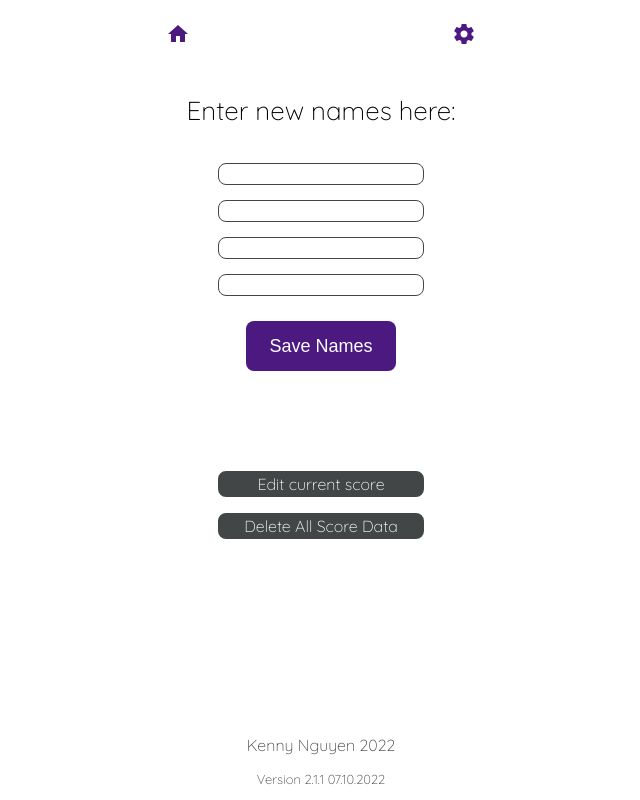
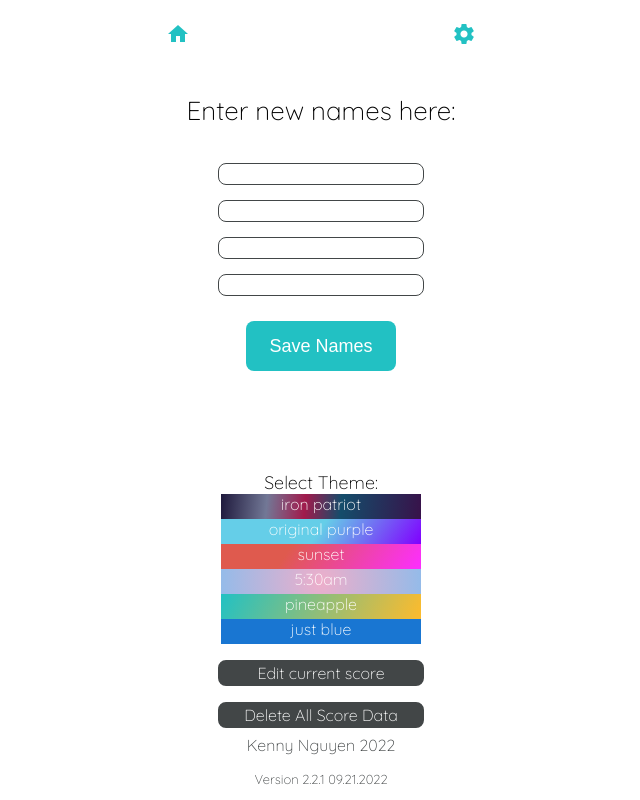
Before and after one commit to kennyqng/score, a React (Create React App) app: page /score/setting in a window 1280 px wide. Shown: the whole page, without its empty margins (319-959 px from the left). Built offline with nearby package versions, Linux system fonts and the light colour scheme.

Commit message:
themes and theme selection in settings

```diff
--- a/src/App.js
+++ b/src/App.js
@@ -1,4 +1,5 @@
 import React from "react";
+import { useState } from "react";
 import { BrowserRouter as Router, Route, Routes } from "react-router-dom";
 import NavBar from "./components/Navbar/Navbar";
 import Home from "./components/pages/Home";
@@ -7,12 +8,14 @@ import Edit from "./components/pages/Edit";
 import "./App.css";
 
 function App() {
+  const [theme, setTheme] = useState(Math.floor(Math.random() * 6));
+
   return (
     <Router basename={"/score"}>
-      <NavBar/>
+      <NavBar color={theme}/>
       <Routes>
-        <Route path="/" element={<Home />}></Route>
-        <Route path="/setting" element={<Setting />}></Route>
+        <Route path="/" element={<Home color={theme}/>}></Route>
+        <Route path="/setting" element={<Setting changeTheme={setTheme} color={theme} />}></Route>
         <Route path="/edit" element={<Edit />}></Route>
       </Routes>
     </Router>
--- a/src/components/Add/Add.css
+++ b/src/components/Add/Add.css
@@ -69,7 +69,7 @@
   margin: 8px 0px 30px ;
   border-radius: 8px;
   border: none;
-  background-color: #4B1980;
+  background-color: #1976d2;
   color: #ffffff;
 }
 .playerName {
--- a/src/components/Add/Add.js
+++ b/src/components/Add/Add.js
@@ -3,9 +3,9 @@ import Log from "../Log/Log";
 import Total from "../Total/Total";
 import dealer from "../../assets/Dealer.svg";
 import "./Add.css";
-import { Button, Slider, Box, Grid, Icon, Switch } from "@mui/material/";
+import { Button, Slider, Box, Grid, Icon, Switch, useThemeProps } from "@mui/material/";
 
-function Add() {
+function Add(props) {
   const [number1, setNumber1] = useState(0);
   const [number2, setNumber2] = useState(0);
   const [number3, setNumber3] = useState(0);
@@ -17,6 +17,13 @@ function Add() {
     "Player 3",
     "Player 4"
   ];
+  const colorPreset = [
+    '#0f6896',
+    '#4B1980',
+    '#df5a4e',
+    '#94bbe9',
+    '#22c1c3'
+  ]
   const [bigWin, setBigWin] = useState(false);
   const handleSwitch = event => {
     setBigWin(event.target.checked);
@@ -72,7 +79,7 @@ function Add() {
 
   return (
     <Box className="Add">
-      <Total arr={local} />
+      <Total arr={local} color={props.color}/>
       <Box className="control">
         <Grid container spacing={0}>
           <Grid className="" item xs={4}>
@@ -311,7 +318,9 @@ function Add() {
           </Grid>
         </Grid>
       </Box>
-      <button className="submit" onClick={() => handleSubmit()}>
+      <button className="submit"
+      style= {{background:colorPreset[props.color]}}
+       onClick={() => handleSubmit()}>
         Submit
       </button>
       <div>
--- a/src/components/Log/Log.css
+++ b/src/components/Log/Log.css
@@ -22,7 +22,7 @@
   float: right;
 }
 .edit-link {
-  color:#4B1980
+  color:#424647;
 }
 .column {
   justify-content: center;
--- a/src/components/Navbar/Navbar.css
+++ b/src/components/Navbar/Navbar.css
@@ -14,12 +14,12 @@ ul {
   .link-home {
       float: left;
       padding: 10px 10px 5px 20px ;
-      color: #4B1980;
+      color: #1976d2;
       text-decoration: none;
   }
   .link-setting {
       float: right;
       padding: 10px 20px 5px 5px ;
-      color: #4B1980;
+      color: #1976d2;
       text-decoration: none;
   }
--- a/src/components/Navbar/Navbar.js
+++ b/src/components/Navbar/Navbar.js
@@ -3,13 +3,19 @@ import {Link} from "react-router-dom";
 import { Button, Slider, Box, Grid, Icon } from "@mui/material/";
 import "./Navbar.css";
 
-function NavBar() {
-
+function NavBar(props) {
+    const colorPreset = [
+        '#0f6896',
+        '#4B1980',
+        '#df5a4e',
+        '#94bbe9',
+        '#22c1c3'
+      ]
     return (
         <div className="Navbar">
             <ul>
-                <li><Link to="/" className="link-home" > <Icon>home</Icon> </Link></li>
-                <li ><Link to="/setting" className="link-setting" > <Icon>settings</Icon> </Link></li>
+                <li><Link to="/" className="link-home" style={{color: colorPreset[props.color]}}> <Icon>home</Icon> </Link></li>
+                <li ><Link to="/setting" className="link-setting" style={{color: colorPreset[props.color]}} > <Icon>settings</Icon> </Link></li>
             </ul>
         </div>
     )
--- a/src/components/Total/Total.css
+++ b/src/components/Total/Total.css
@@ -7,7 +7,7 @@
   border-radius: 25px 25px 25px 4px;
   padding: 8px 18px 8px 18px;
   background: rgb(101,206,232);
-  background: linear-gradient(124deg, rgba(101,206,232,1) 49%, rgba(128,0,255,1) 100%);
+  background: #1976d2;
   color: rgb(255, 255, 255);
 }
 .total-name {
--- a/src/components/Total/Total.js
+++ b/src/components/Total/Total.js
@@ -23,10 +23,19 @@ function Total (props) {
         "Player3",
         "Player4"
       ];
+      const gradientPresets = [
+        'linear-gradient(152deg, rgba(30,25,60,1) 0%, rgba(114,120,150,1) 27%, rgba(161,26,76,1) 50%, rgba(15,104,150,1) 74%, rgba(56,18,74,1) 100%)',
+        'linear-gradient(124deg, rgba(101,206,232,1) 49%, rgba(128,0,255,1) 100%)',
+        'linear-gradient(124deg, rgba(223,90,78,1) 33%, rgba(252,0,255,0.8211659663865546) 100%)',
+        'radial-gradient(circle, rgba(238,174,202,1) 0%, rgba(148,187,233,1) 100%)',
+        'linear-gradient(114deg, rgba(34,193,195,1) 0%, rgba(98,191,152,1) 29%, rgba(115,191,140,1) 37%, rgba(133,190,128,1) 45%, rgba(253,187,45,1) 100%)'
+      ];
 
     return (
         <div className="Total">
-          <Box className="total-names">
+          <Box className="total-names" style={{
+              background: gradientPresets[props.color]
+          }} >
             <Grid className="grid-name-point" container spacing={0} >
             {names.map(name => {
               return<Grid className="total-name" item xs={3} > {name}</Grid>
--- a/src/components/pages/Edit.css
+++ b/src/components/pages/Edit.css
@@ -16,7 +16,7 @@
     height: 30px;
     border-radius: 8px;
     border: none;
-    background-color: #4B1980;
+    background-color: #424647;
     color: #ffffff;
     font-size: medium;
 }
--- a/src/components/pages/Home.js
+++ b/src/components/pages/Home.js
@@ -2,11 +2,11 @@ import { useEffect, useState } from "react";
 import Add from "../Add/Add";
 import "./Home.css";
 
-function Home () {
+function Home (props) {
     return (
         <div>
             {/* <div className="title"><p className="title-text">Score</p></div> */}
-            <Add></Add>
+            <Add color={props.color} ></Add>
         </div>
     );
 }
--- a/src/components/pages/Setting.css
+++ b/src/components/pages/Setting.css
@@ -19,7 +19,7 @@
     height: 50px;
     border-radius: 8px;
     border: none;
-    background-color: #4B1980;
+    background-color: #1976d2;
     color: #ffffff;
     font-size: large;
 }
@@ -32,6 +32,18 @@
 .setting-edit {
     color: white;
     text-decoration: none;
+    font-size: medium;
+}
+.select {
+    font-size: large;
+}
+.theme-button {
+    width: 200px;
+    height: 25px;
+    margin-left: auto;
+    margin-right: auto;
+    color: white;
+    background-color: #1976d2;
     font-size: medium;
 }
 .setting-button {
--- a/src/components/pages/Setting.js
+++ b/src/components/pages/Setting.js
@@ -3,9 +3,25 @@ import { useNavigate } from "react-router-dom";
 import { Link } from "react-router-dom";
 import "./Setting.css";
 
-function Setting() {
+function Setting(props) {
 
   let navigate = useNavigate();
+
+  const gradientPresets = [
+    'linear-gradient(95deg, rgba(30,25,60,1) 0%, rgba(114,120,150,1) 23%, rgba(161,26,76,1) 42%, rgba(20,77,107,1) 60%, rgba(56,18,74,1) 100%)',
+    'linear-gradient(124deg, rgba(101,206,232,1) 49%, rgba(128,0,255,1) 100%)',
+    'linear-gradient(124deg, rgba(223,90,78,1) 33%, rgba(252,0,255,0.8211659663865546) 100%)',
+    'radial-gradient(circle, rgba(238,174,202,1) 0%, rgba(148,187,233,1) 100%)',
+    'linear-gradient(114deg, rgba(34,193,195,1) 0%, rgba(98,191,152,1) 29%, rgba(115,191,140,1) 37%, rgba(133,190,128,1) 45%, rgba(253,187,45,1) 100%)'
+  ];
+
+  const colorPreset = [
+    '#0f6896',
+    '#4B1980',
+    '#df5a4e',
+    '#94bbe9',
+    '#22c1c3'
+  ]
 
   function deleteLocal() {
     if (window.confirm("Delete all data?\nWARNING: Cannot undo.") === true) {
@@ -39,13 +55,28 @@ function Setting() {
         <input className="input" onChange={e => setPlayer4(e.target.value)}></input>
       </div>
       <div>
-        <button className="button-save" onClick={() => saveNames()}>
+        <button className="button-save" onClick={() => saveNames()}
+        style={{background: colorPreset[props.color]}}>
           Save Names
         </button>
       </div>
       <div className="setting-options">
+        <ul className="select" >Select Theme:
+        <li className="theme-button" onClick={() => props.changeTheme(0)}
+        style={{background: gradientPresets[0]}}>iron patriot</li>
+        <li className="theme-button" onClick={() => props.changeTheme(1)}
+        style={{background: gradientPresets[1]}}>original purple</li>
+        <li className="theme-button" onClick={() => props.changeTheme(2)}
+        style={{background: gradientPresets[2]}}>sunset</li>
+        <li className="theme-button" onClick={() => props.changeTheme(3)}
+        style={{background: gradientPresets[3]}}>5:30am</li>
+        <li className="theme-button" onClick={() => props.changeTheme(4)}
+        style={{background: gradientPresets[4]}}>pineapple</li>
+        <li className="theme-button" onClick={() => props.changeTheme(5)}
+        style={{background: "#1976d2"}}>just blue</li>
+        </ul>
         <p className="setting-button">
-        <Link className="setting-edit" to="/edit">Edit current score</Link>
+        <Link className="setting-edit" to="/edit" >Edit current score</Link>
         </p>
         <p className="setting-button" onClick={() => deleteLocal()}>
           Delete All Score Data
@@ -53,7 +84,7 @@ function Setting() {
       </div>
       <div  className="footer">
         <p className="author">Kenny Nguyen 2022</p>
-        <p className="version">Version 2.1.1 07.10.2022</p>
+        <p className="version">Version 2.2.1 09.21.2022</p>
       </div>
     </div>
   );
```
